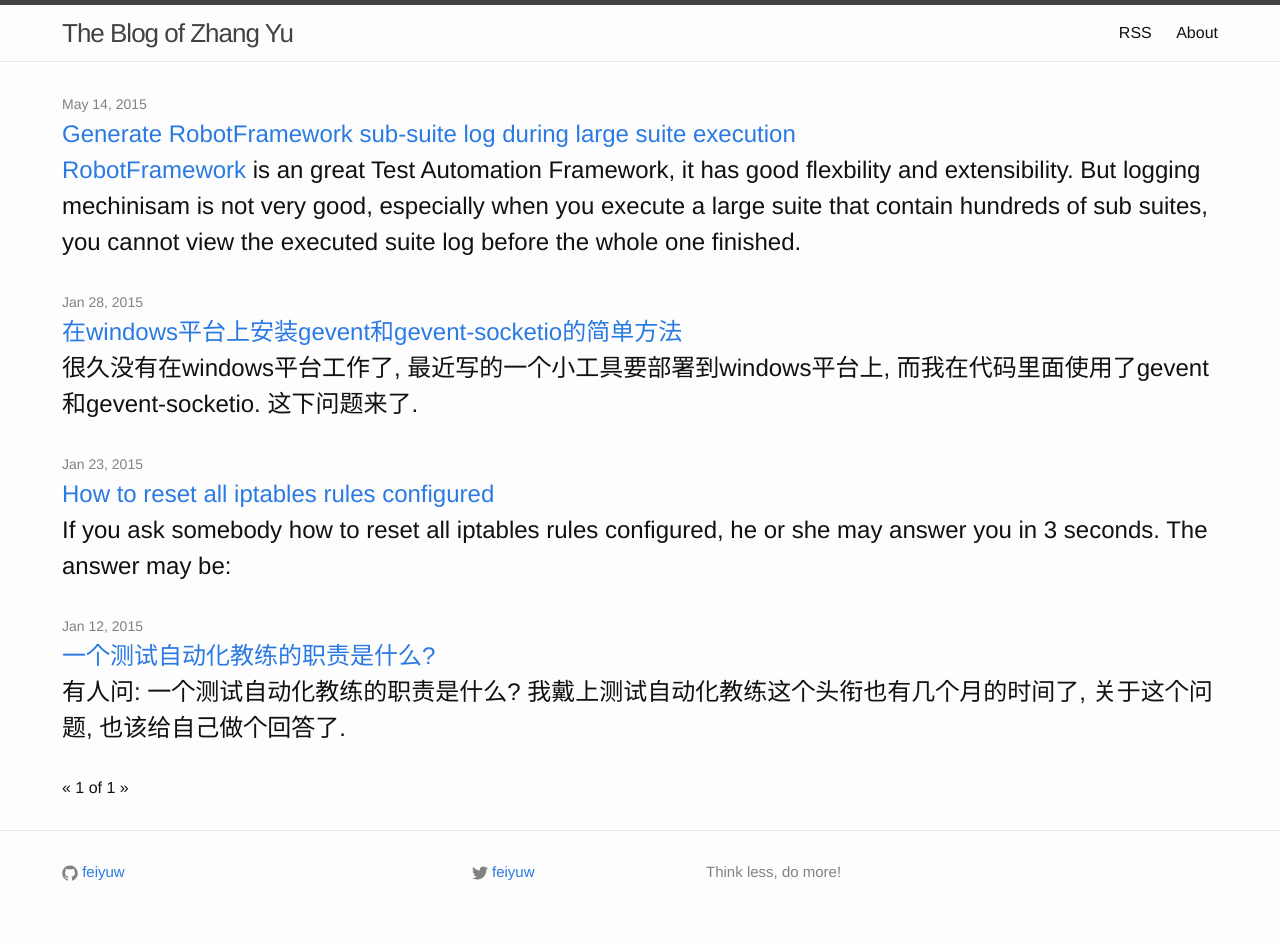
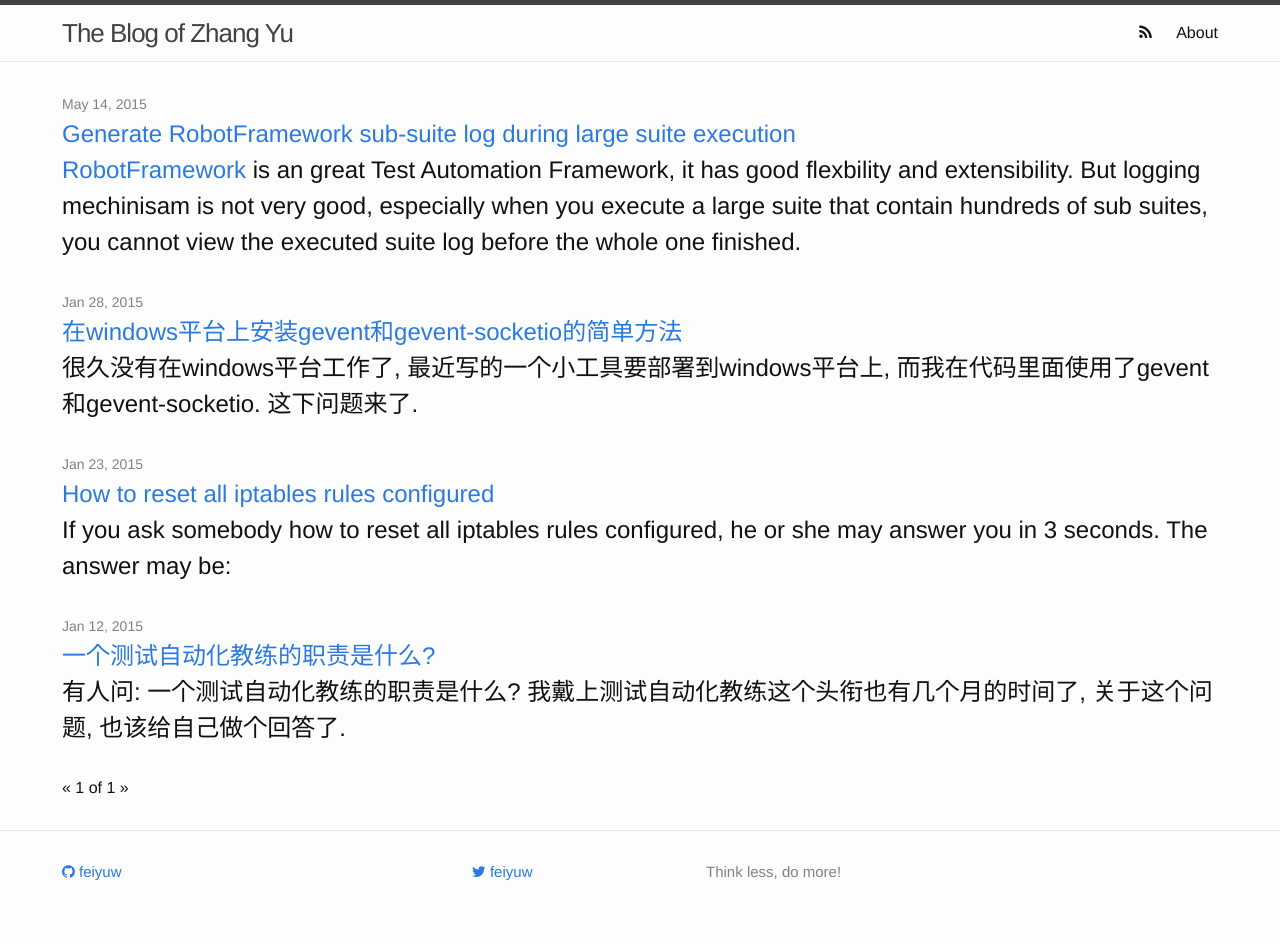
Before and after one commit to feiyuw/feiyuw.github.io, a Jekyll site: the page built from index.html, in a window 1280 px wide. Built offline with Jekyll 4.4.1, drawn with Linux system fonts in a browser that asks for light colours; nearby versions of some CDN libraries; Markdown is read by kramdown in place of the engine named in the settings; the list of posts is cut into pages by our own code.

Commit message:
add font-awesome support

```diff
--- a/_includes/footer.html
+++ b/_includes/footer.html
@@ -9,9 +9,7 @@
           <li>
             <a href="https://github.com/{{ site.github_username }}">
               <span class="icon  icon--github">
-                <svg viewBox="0 0 16 16">
-                  <path fill="#828282" d="M7.999,0.431c-4.285,0-7.76,3.474-7.76,7.761 c0,3.428,2.223,6.337,5.307,7.363c0.388,0.071,0.53-0.168,0.53-0.374c0-0.184-0.007-0.672-0.01-1.32 c-2.159,0.469-2.614-1.04-2.614-1.04c-0.353-0.896-0.862-1.135-0.862-1.135c-0.705-0.481,0.053-0.472,0.053-0.472 c0.779,0.055,1.189,0.8,1.189,0.8c0.692,1.186,1.816,0.843,2.258,0.645c0.071-0.502,0.271-0.843,0.493-1.037 C4.86,11.425,3.049,10.76,3.049,7.786c0-0.847,0.302-1.54,0.799-2.082C3.768,5.507,3.501,4.718,3.924,3.65 c0,0,0.652-0.209,2.134,0.796C6.677,4.273,7.34,4.187,8,4.184c0.659,0.003,1.323,0.089,1.943,0.261 c1.482-1.004,2.132-0.796,2.132-0.796c0.423,1.068,0.157,1.857,0.077,2.054c0.497,0.542,0.798,1.235,0.798,2.082 c0,2.981-1.814,3.637-3.543,3.829c0.279,0.24,0.527,0.713,0.527,1.437c0,1.037-0.01,1.874-0.01,2.129 c0,0.208,0.14,0.449,0.534,0.373c3.081-1.028,5.302-3.935,5.302-7.362C15.76,3.906,12.285,0.431,7.999,0.431z"/>
-                </svg>
+                <i class="fa fa-github"></i>
               </span>
 
               <span class="username">{{ site.github_username }}</span>
@@ -26,10 +24,7 @@
           <li>
             <a href="https://twitter.com/{{ site.twitter_username }}">
               <span class="icon  icon--twitter">
-                <svg viewBox="0 0 16 16">
-                  <path fill="#828282" d="M15.969,3.058c-0.586,0.26-1.217,0.436-1.878,0.515c0.675-0.405,1.194-1.045,1.438-1.809
-                  c-0.632,0.375-1.332,0.647-2.076,0.793c-0.596-0.636-1.446-1.033-2.387-1.033c-1.806,0-3.27,1.464-3.27,3.27 c0,0.256,0.029,0.506,0.085,0.745C5.163,5.404,2.753,4.102,1.14,2.124C0.859,2.607,0.698,3.168,0.698,3.767 c0,1.134,0.577,2.135,1.455,2.722C1.616,6.472,1.112,6.325,0.671,6.08c0,0.014,0,0.027,0,0.041c0,1.584,1.127,2.906,2.623,3.206 C3.02,9.402,2.731,9.442,2.433,9.442c-0.211,0-0.416-0.021-0.615-0.059c0.416,1.299,1.624,2.245,3.055,2.271 c-1.119,0.877-2.529,1.4-4.061,1.4c-0.264,0-0.524-0.015-0.78-0.046c1.447,0.928,3.166,1.469,5.013,1.469 c6.015,0,9.304-4.983,9.304-9.304c0-0.142-0.003-0.283-0.009-0.423C14.976,4.29,15.531,3.714,15.969,3.058z"/>
-                </svg>
+                <i class="fa fa-twitter"></i>
               </span>
 
               <span class="username">{{ site.twitter_username }}</span>
--- a/_includes/head.html
+++ b/_includes/head.html
@@ -6,6 +6,7 @@
   <title>{% if page.title %}{{ page.title }}{% else %}{{ site.title }}{% endif %}</title>
   <meta name="description" content="{% if page.excerpt %}{{ page.excerpt | strip_html | strip_newlines | truncate: 160 }}{% else %}{{ site.description }}{% endif %}">
 
+  <link rel="stylesheet" href="//maxcdn.bootstrapcdn.com/font-awesome/4.3.0/css/font-awesome.min.css">
   <link rel="stylesheet" href="{{ "/css/main.css" | prepend: site.baseurl }}">
   <link rel="canonical" href="{{ page.url | replace:'index.html','' | prepend: site.baseurl | prepend: site.url }}">
   <link rel="alternate" type="application/atom+xml" title="{{ site.title }}" href="{{ "/feed.xml" | prepend: site.baseurl | prepend: site.url }}" />
--- a/_includes/header.html
+++ b/_includes/header.html
@@ -14,7 +14,7 @@
       </a>
 
       <div class="trigger">
-        <a class="page-link" href="{{ site.baseurl }}/feed.xml">RSS</a>
+        <a class="page-link" href="{{ site.baseurl }}/feed.xml"><i class="fa fa-rss"></i></RSS</a>
         {% for page in site.pages %}
           {% if page.title %}
           <a class="page-link" href="{{ page.url | prepend: site.baseurl }}">{{ page.title }}</a>
```
